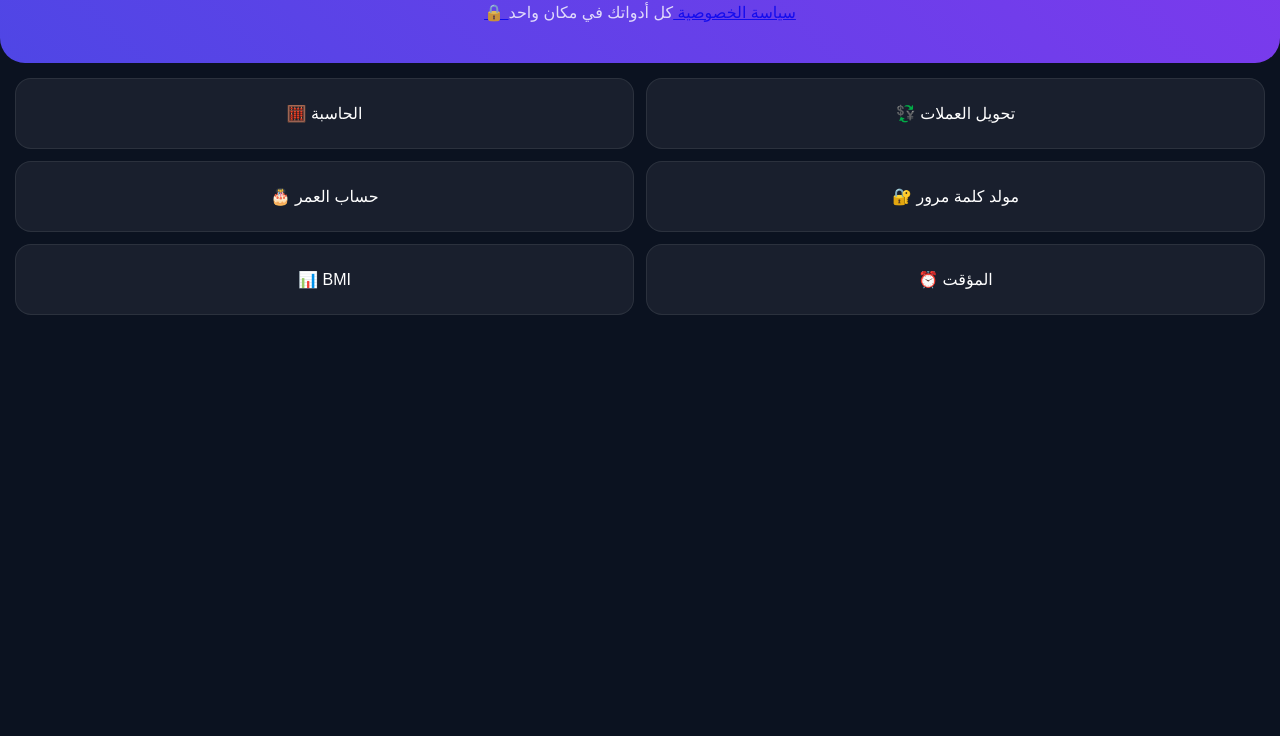
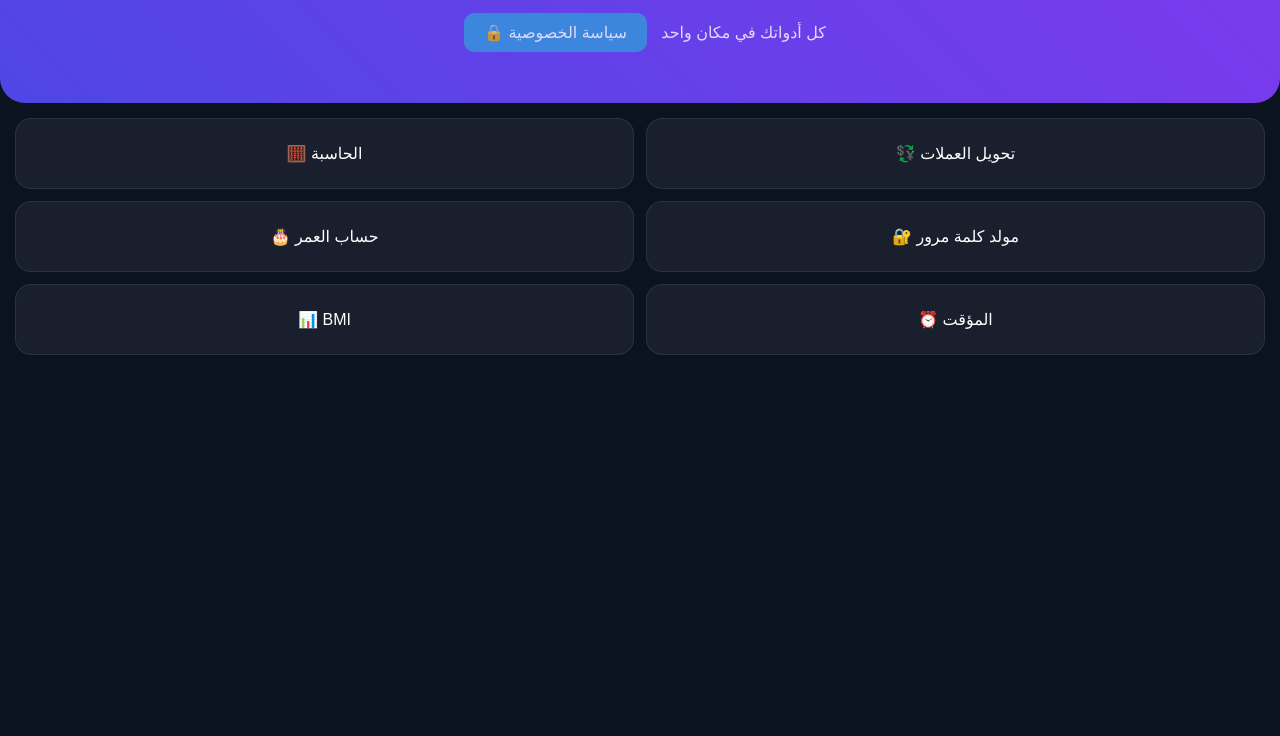
Before and after one commit to educationxwx-rgb/daily-tools, a plain HTML site: page index.html in a window 1280 px wide. Shown: the part 64-800 px from the top of the page. Drawn offline with Linux system fonts and the light colour scheme.

Commit message:
Update style.css

```diff
--- a/style.css
+++ b/style.css
@@ -142,6 +142,22 @@ button:hover {
   font-weight: bold;
 }
 
+
+.privacy-btn{
+    display:inline-block;
+    padding:10px 20px;
+    background:#3498db;
+    color:white;
+    text-decoration:none;
+    border-radius:10px;
+    font-size:16px;
+    margin:10px;
+}
+
+.privacy-btn:hover{
+    background:#2980b9;
+}
+
 /* الهواتف */
 @media (max-width: 600px) {
   .container {
```
